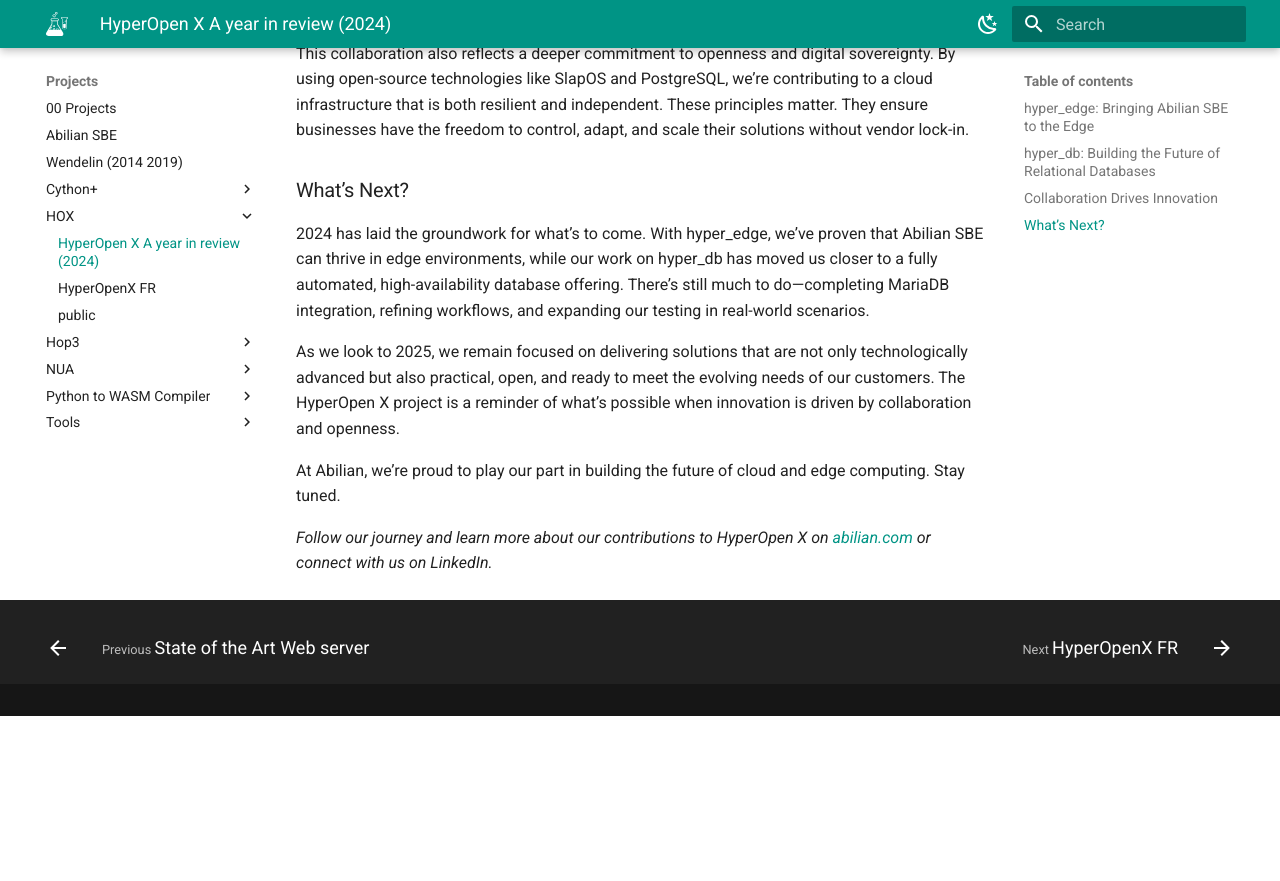
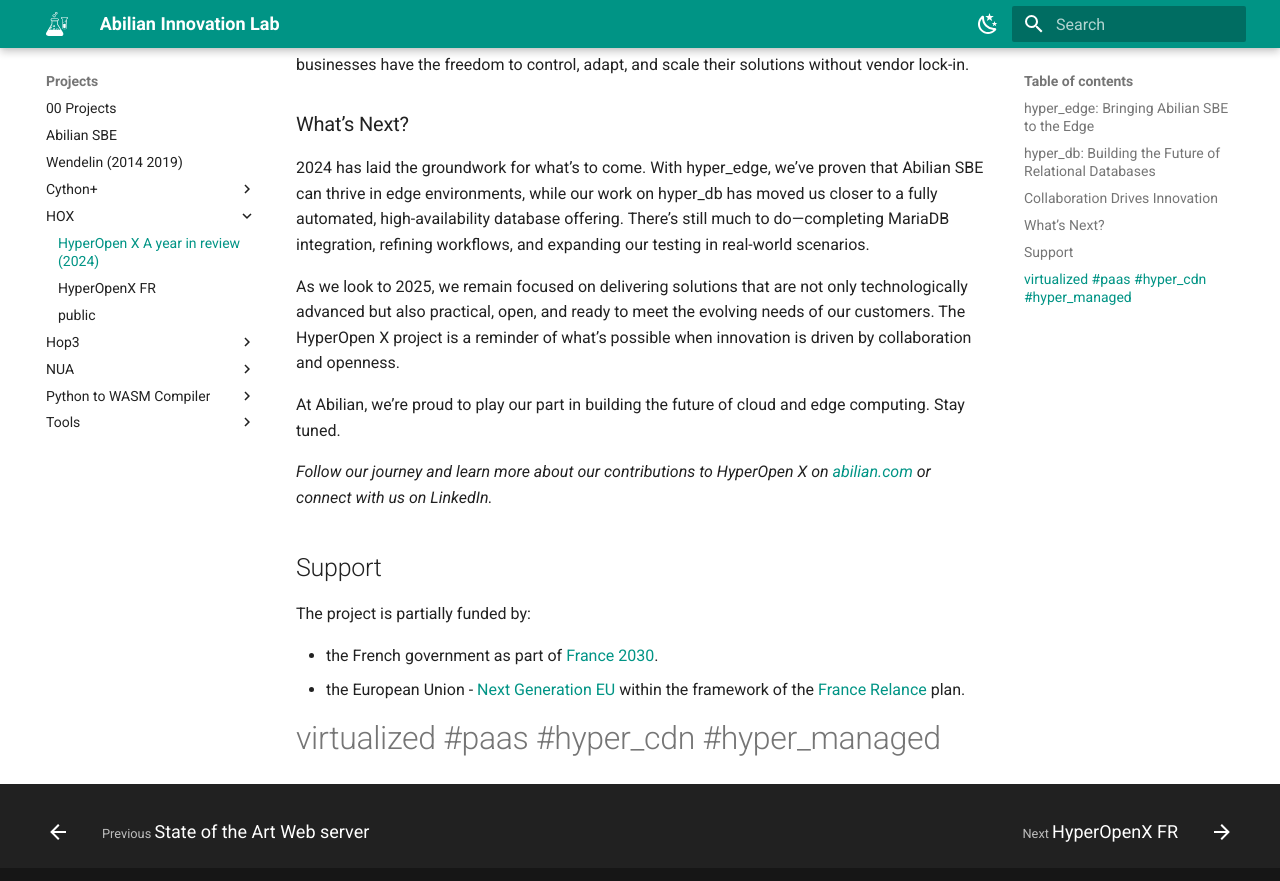
Before and after one commit to abilian/lab.abilian.com, an MkDocs documentation site: the page built from docs/Projects/HOX/HyperOpen X - A year in review (2024).md, in a window 1280 px wide and 900 px high, scrolled down 1752 px. Shown: the top 881 px of the window. Built offline with MkDocs 1.6.1 and Material for MkDocs 9.7.7, drawn with Linux system fonts in a browser that asks for light colours; comment, search, counter and statistics services are not loaded; before the commit the page ends 2468 px from its top, so only the background shows below that; some of the changed text lies outside the part shown.

```diff
--- a/docs/Projects/HOX/HyperOpen X - A year in review (2024).md
+++ b/docs/Projects/HOX/HyperOpen X - A year in review (2024).md
@@ -37,3 +37,15 @@ As we look to 2025, we remain focused on delivering solutions that are not only
 At Abilian, we’re proud to play our part in building the future of cloud and edge computing. Stay tuned.
 
 _Follow our journey and learn more about our contributions to HyperOpen X on [abilian.com](#) or connect with us on LinkedIn._
+
+
+## Support
+
+The project is partially funded by:
+
+- the French government as part of [France 2030](https://www.economie.gouv.fr/france-2030).
+- the European Union - [Next Generation EU](https://next-generation-eu.europa.eu/index_en) within the framework of the [France Relance](https://www.gouvernement.fr/les-priorites/france-relance) plan.
+
+<!-- Keywords -->
+#virtualized #paas #hyper_cdn #hyper_managed
+<!-- /Keywords -->
```
Also changed, not shown: docs/Projects/HOX/HyperOpenX - FR.md (+1 -1 lines), docs/Projects/HOX/HyperOpenX.md (+1 -1 lines), docs/changelog.md (+10 -2 lines).
